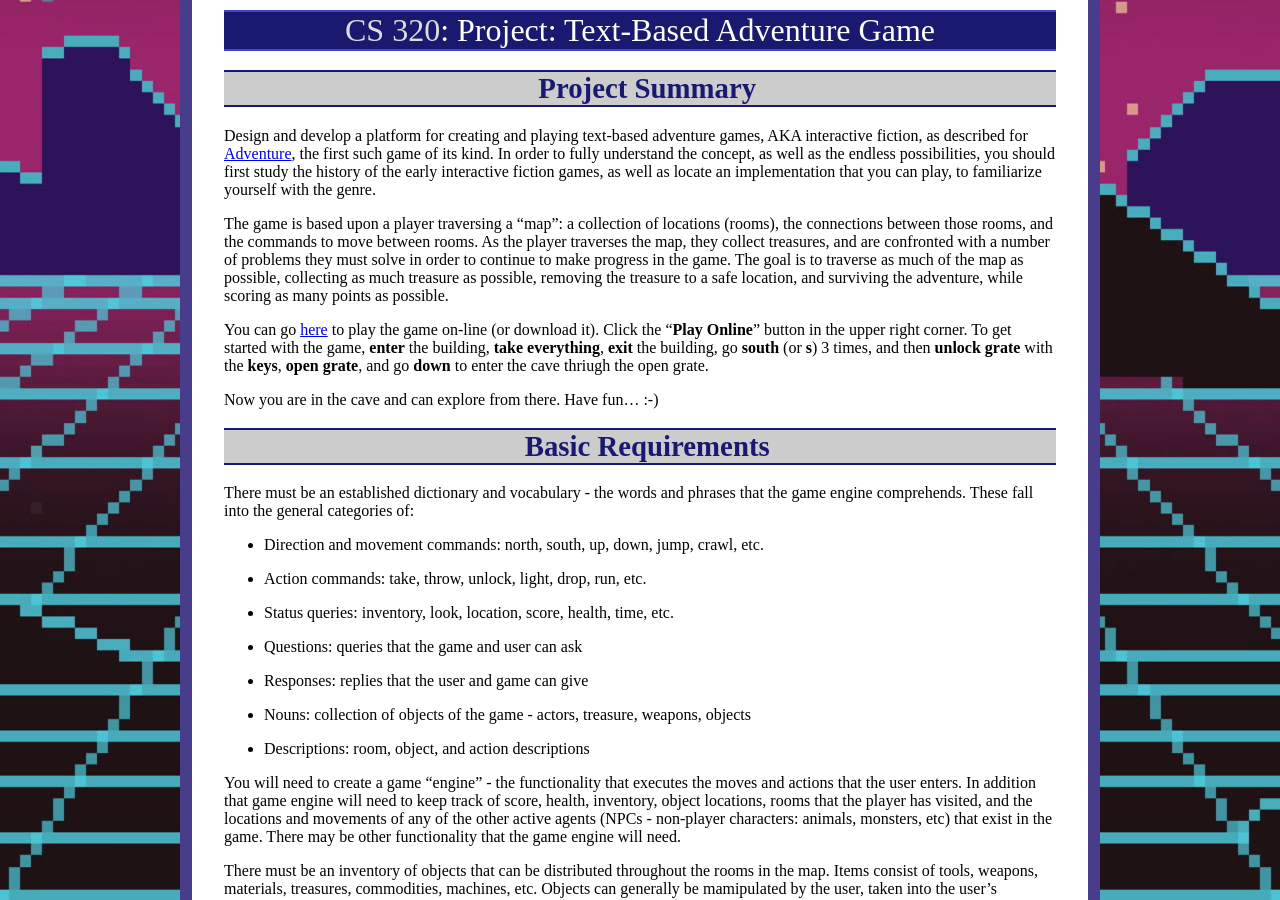
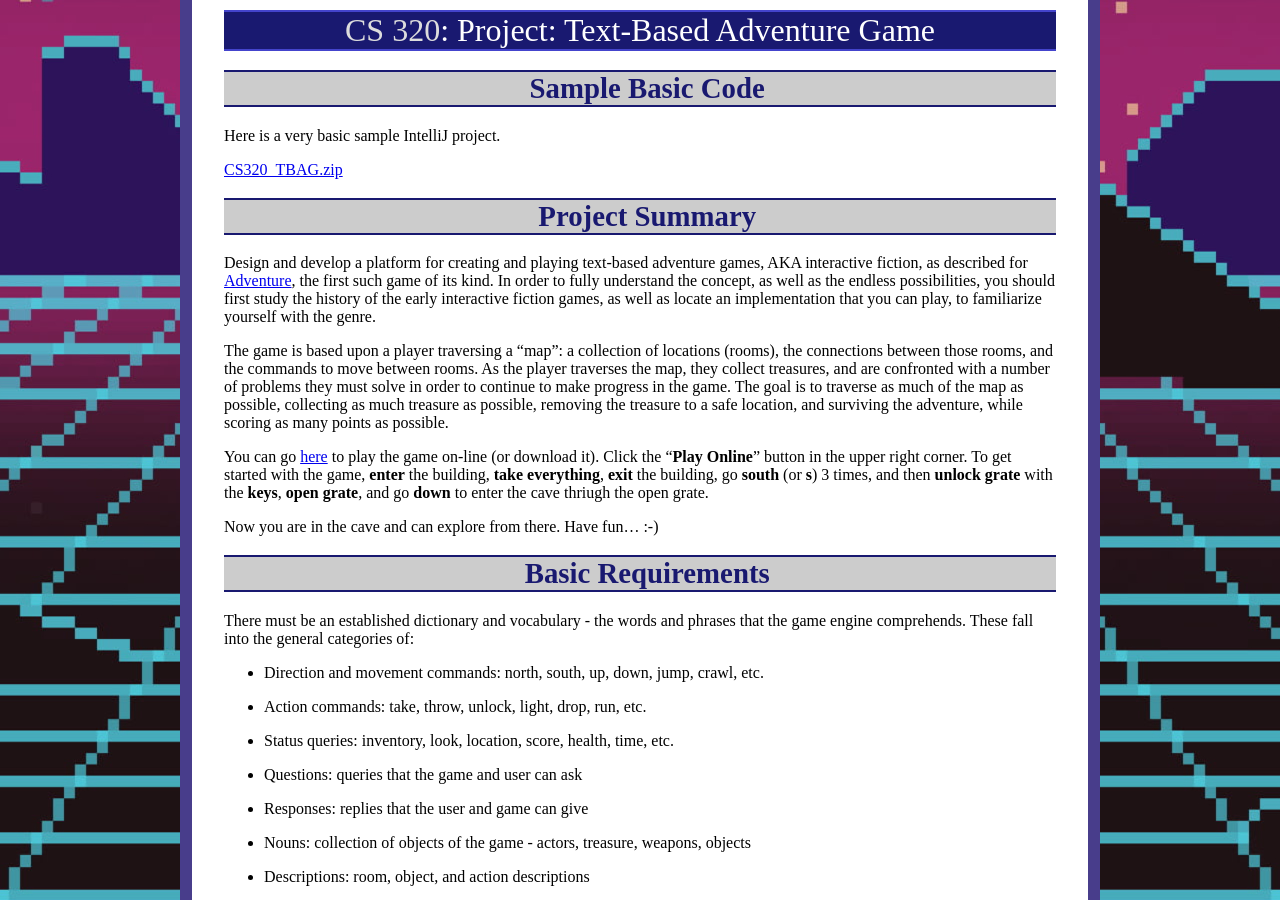
Before and after one commit to ycpcs/cs320-spring2026, a Jekyll site: the page built from projects/TBAG.md, in a window 1280 px wide and 900 px high. Built offline with Jekyll 4.4.1, drawn with Linux system fonts in a browser that asks for light colours.

Commit message:
add sample TBAG project
add sample TBAG project

```diff
--- a/projects/TBAG.md
+++ b/projects/TBAG.md
@@ -2,6 +2,13 @@
 layout: default
 title: "Project: Text-Based Adventure Game"
 ---
+
+Sample Basic Code
+=================
+
+Here is a very basic sample IntelliJ project.
+
+[CS320\_TBAG.zip](CS320_TBAG.zip)
 
 Project Summary
 ===============
```
Also changed, not shown: index.md (+2 -0 lines), 1 other file.
